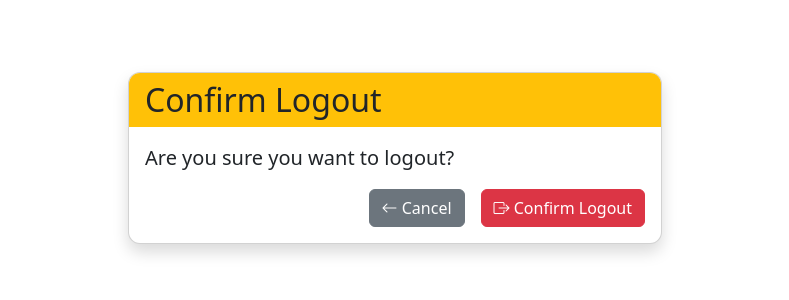
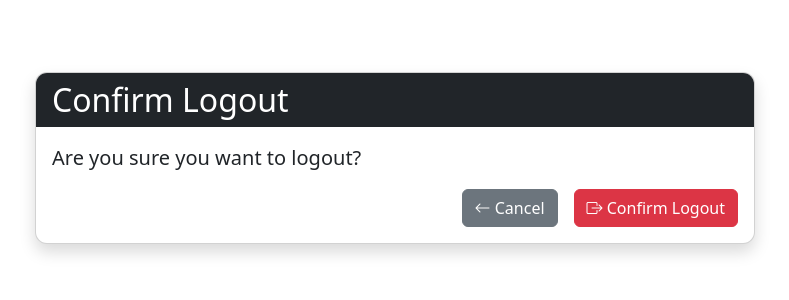
Before and after one commit to Nush-Faiz/Movie-Ticket-Booking-System, a Django app: page /logout/confirm/ in a window 1280 px wide. Shown: the part 56-356 px from the top of the page, without its empty margins (245-1034 px from the left). Run offline with Django 5.2, Linux system fonts and the light colour scheme.

Commit message:
Changed the colours to get a user friendly interface

```diff
--- a/movie_ticket_system/tickets/templates/tickets/logout_confirm.html
+++ b/movie_ticket_system/tickets/templates/tickets/logout_confirm.html
@@ -3,9 +3,9 @@
 {% block content %}
 <div class="container py-5">
     <div class="row justify-content-center">
-        <div class="col-md-6">
+        <div class="col-md-8">
             <div class="card shadow">
-                <div class="card-header bg-warning text-dark">
+                <div class="card-header bg-dark text-white">
                     <h2 class="mb-0">Confirm Logout</h2>
                 </div>
                 <div class="card-body">
```
